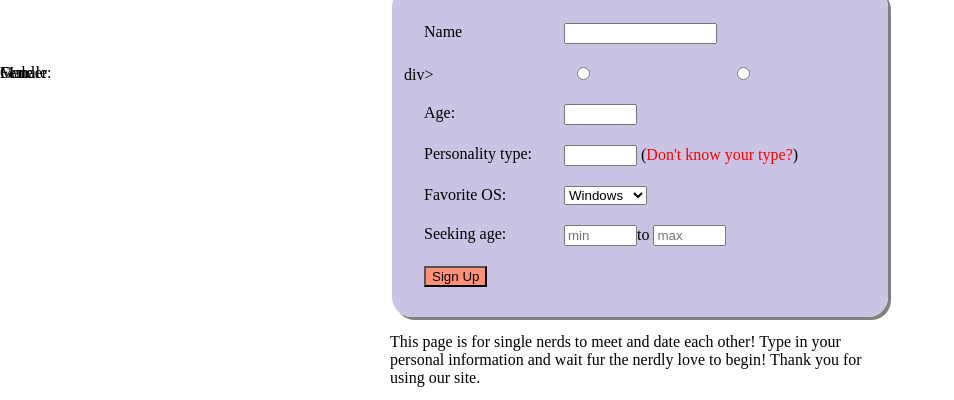
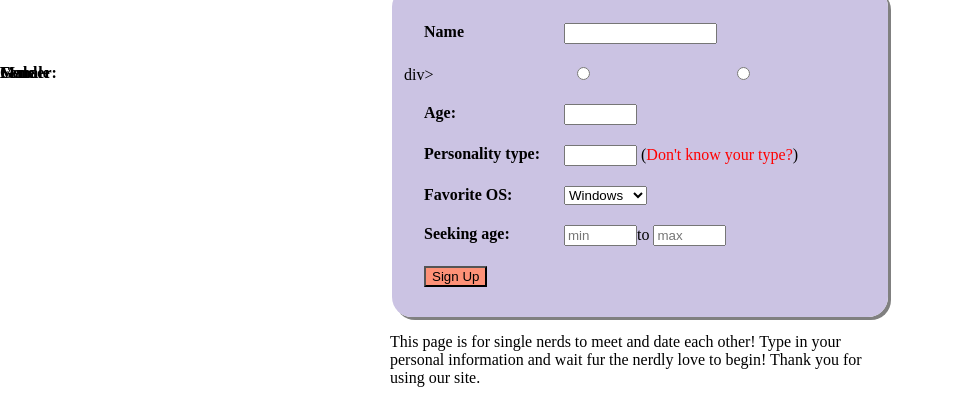
Before and after one commit to StoleTerziev/StojanTerziev, a plain HTML site: page signup.html in a window 1280 px wide. Shown: the part 109-509 px from the top of the page, without its empty margins (0-954 px from the left). Drawn offline with Linux system fonts and the light colour scheme.

Commit message:
Update styles.css

```diff
--- a/styles.css
+++ b/styles.css
@@ -43,8 +43,9 @@ a {
 	color: red;
 }
 
+
 label {
-	cursor:default;
+	font-weight: bold;
 	position: absolute;
 	width: 150px;
 	left: 0;
```
